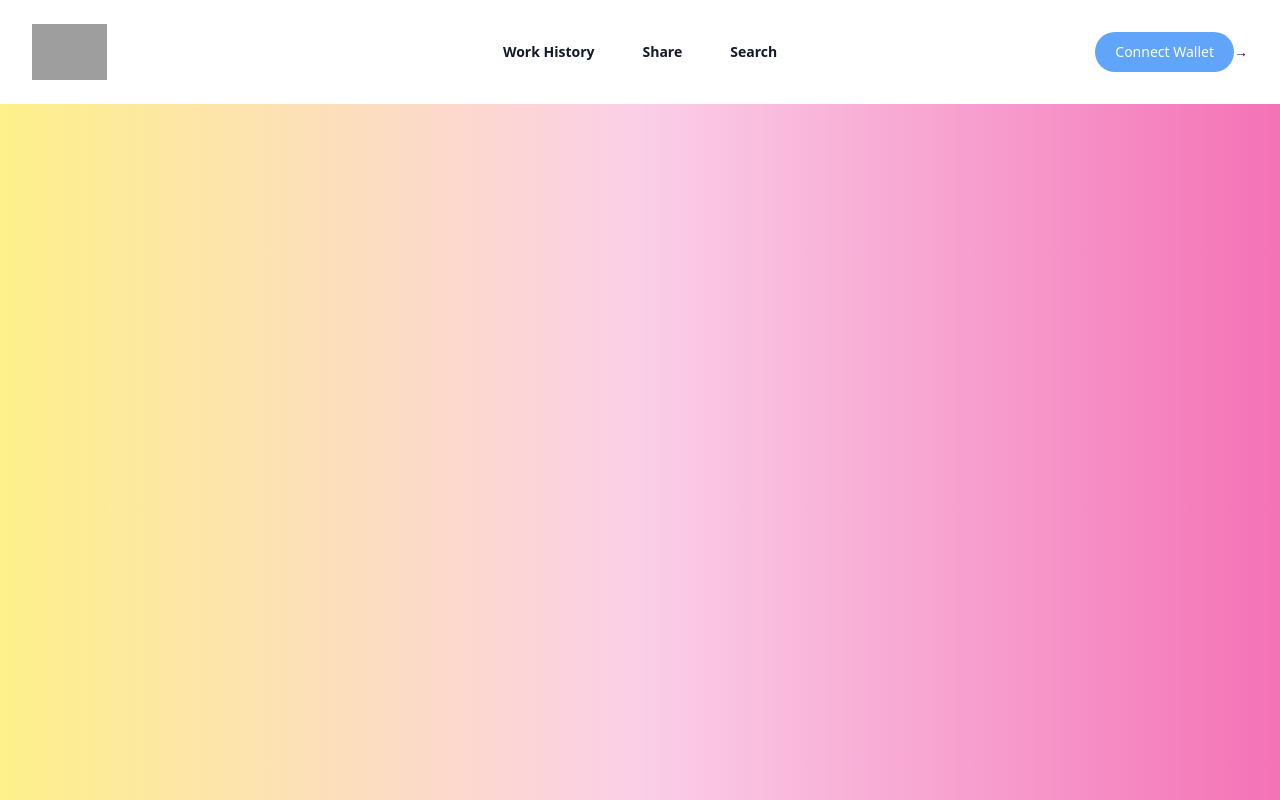
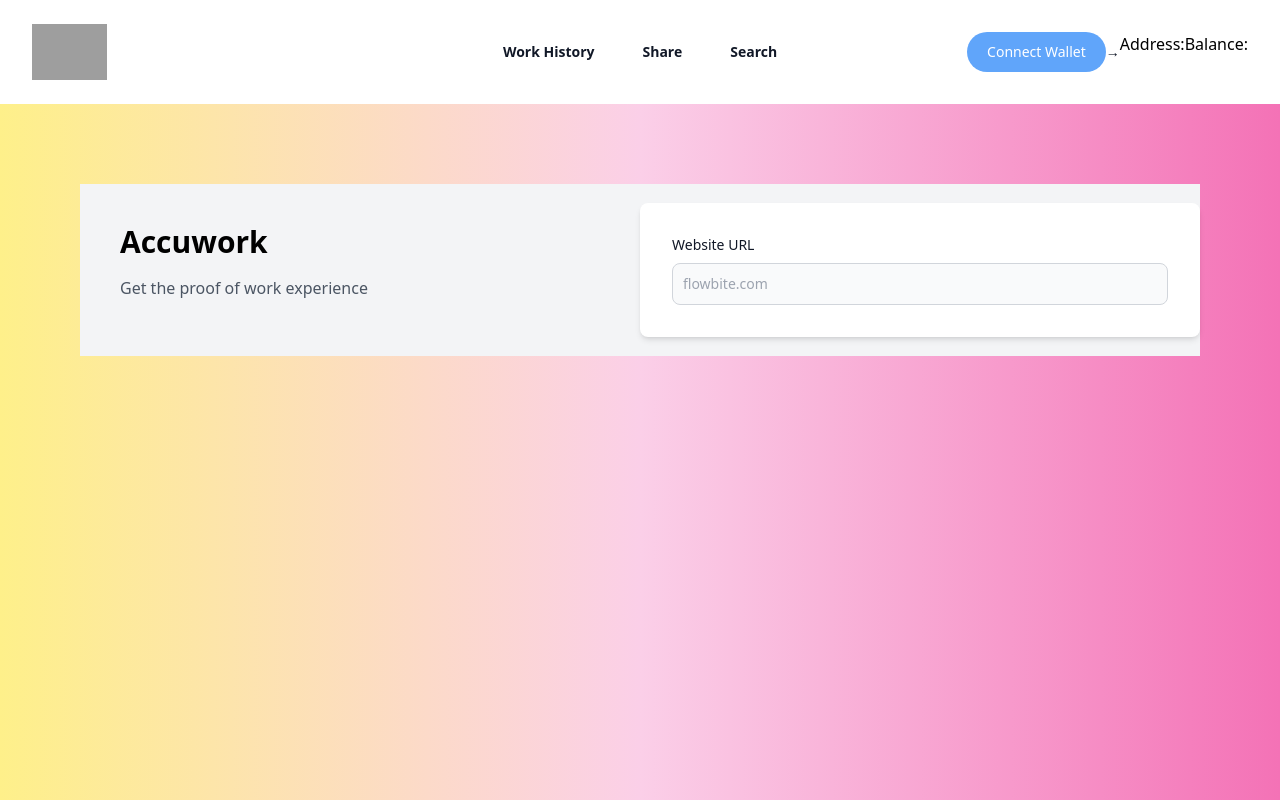
Before and after one commit to devhyun05/Accuwork, a React (Create React App) app in the folder estate_chain_frontend/: page / in a window 1280 px wide. Built offline with nearby package versions, Linux system fonts and the light colour scheme; grey boxes are pictures that could not be loaded.

Commit message:
login fixed

```diff
--- a/estate_chain_frontend/src/components/forms/login.js
+++ b/estate_chain_frontend/src/components/forms/login.js
@@ -1,23 +1,18 @@
 import React, { useState } from 'react';
-import { useNavigate } from 'react-router-dom';
-import { Dashboard } from '../layouts/dashboard';
 
 
 export const LoginForm = () => {
-  const navigate = useNavigate()
   const [errorMessage, setErrorMessage] = useState(null);
   const [defaultAccount, setDefaultAccount] = useState(null);
   const [userBalance, setUserBalance] = useState(null);
   const [connButtonText, setConnButtonText] = useState('Connect Wallet');
 
     const connectWalletHandler = () => {
+
       if (window.ethereum) {
           window.ethereum.request({method: 'eth_requestAccounts'})
           .then(result => {
-                const data = {
-                    address : result[0],
-                }
-                navigate("/dashboard",{state:data})
+              accountChangedHandler(result[0])
           });
       } else {
           setErrorMessage("Install MetaMask")
@@ -25,36 +20,38 @@ export const LoginForm = () => {
   }
 
     const accountChangedHandler = (newAccount) => {
-        setDefaultAccount(newAccount.address);
-        // getUserBalance();
- }
+        setDefaultAccount(newAccount);
+        getUserBalance(newAccount);
+    }
 
-    // const getUserBalance = () => {
-    //     window.ethereum.request({method: 'eth_getBalance'})
-    //     .then(address => {
-    //       setUserBalance(address)
-    //     })
-    // };
+    const getUserBalance = (address) => {
+      window.ethereum.request({ method: 'eth_getBalance', params: [address] })
+          .then(balance => {
+              setUserBalance(balance);
+          })
+          .catch(error => {
+              console.error("Error fetching balance:", error);
+          });
+  };
+
 
 
   return (
     <>
     <a onClick={connectWalletHandler} className="text-sm font-semibold leading-6 text-gray-900">
-
              <button type="button"
-                    class="text-white bg-blue-400 hover:bg-gray-800 focus:outline-none font-medium rounded-full text-sm px-5 py-2.5 text-center "
+                    className="text-white bg-blue-400 hover:bg-gray-800 focus:outline-none font-medium rounded-full text-sm px-5 py-2.5 text-center "
                     onClick={connectWalletHandler}>
                 {connButtonText}
             </button>
             <span aria-hidden="true">&rarr;</span>
           </a>
-            {/* <div className="accountDisplay">
+             <div className="accountDisplay">
               <h3>Address: {defaultAccount}</h3>
             </div>
             <div className="balanceDisplay">
               <h3>Balance: {userBalance}</h3>
             </div>
-            {errorMessage} */}
             {errorMessage}
     </>
   );
--- a/estate_chain_frontend/src/components/layouts/landing.js
+++ b/estate_chain_frontend/src/components/layouts/landing.js
@@ -10,11 +10,24 @@ export const Landing = () => {
     <>
     <body className='min-h-screen bg-gradient-to-r from-yellow-200 via-pink-200 to-pink-400'>
     <Navbar />
-    <div className="flex w-4/6 mx-auto justify-center">
+     <div className='grid grid-cols-2 p-10 m-10'>
 
-     <div className="bg-gray-100  items-center justify-center">
+     <div className="bg-gray-100 items-center justify-center p-10">
+         <h1 className="text-3xl font-semibold mb-4">Accuwork</h1>
+         <p className="text-gray-600 mb-4">
+         Get the proof of work experience
+         </p>
+     </div>
 
-         </div>
+     <div className="bg-gray-100 flex items-center justify-center">
+      <div className="bg-white rounded-lg shadow-md p-8 w-full max-w-xl">
+        <div>
+            <label for="website" class="block mb-2 text-sm font-medium text-gray-900 ">Website URL</label>
+            <input type="url" id="website" class="bg-gray-50 border border-gray-300 text-gray-900 text-sm rounded-lg focus:ring-blue-500 focus:border-blue-500 block w-full p-2.5 dark:bg-gray-700 dark:border-gray-600 dark:placeholder-gray-400 dark:text-white dark:focus:ring-blue-500 dark:focus:border-blue-500" placeholder="flowbite.com" required/>
+        </div>
+
+      </div>
+     </div>
  </div>
  </body>
  </>
--- /dev/null
+++ b/estate_chain_frontend/src/pages/ResumeUpload.js
@@ -0,0 +1,22 @@
+import { useState } from 'react';
+
+const ResumeUpload = () => {
+    const [selectedFile, setSelectedFile] = useState('null');
+
+    const handleChange = (event) => {
+        const file = event.target.files[0];
+        setSelectedFile(file);
+    }
+
+    const handleUpload = () => {
+
+    };
+
+    return (
+        <>
+
+        </>
+    )
+}
+
+export default ResumeUpload;
```
Also changed, not shown: 1 other file (tests, documents, lock files or other folders).
